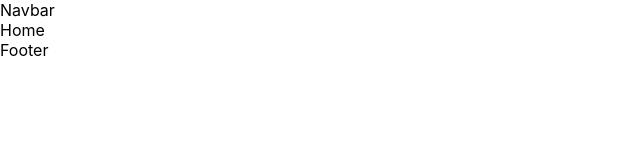
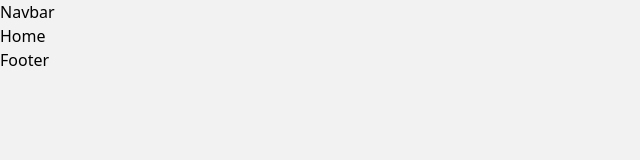
Before and after one commit to beashu77/magicsportingclub, a React (Create React App) app: page / in a window 1280 px wide. Shown: the top 160 px of the page, without its empty margins (0-640 px from the left). Built offline with nearby package versions, Linux system fonts and the light colour scheme.

Commit message:
added font-family location

```diff
--- a/src/index.css
+++ b/src/index.css
@@ -1,13 +1,74 @@
+@tailwind base;
+@tailwind components;
+@tailwind utilities;
+
+
+* {
+  box-sizing: border-box;
+}
+html,
 body {
+  height: 100%;
   margin: 0;
-  font-family: -apple-system, BlinkMacSystemFont, 'Segoe UI', 'Roboto', 'Oxygen',
-    'Ubuntu', 'Cantarell', 'Fira Sans', 'Droid Sans', 'Helvetica Neue',
-    sans-serif;
-  -webkit-font-smoothing: antialiased;
-  -moz-osx-font-smoothing: grayscale;
+  padding: 0;
 }
 
-code {
-  font-family: source-code-pro, Menlo, Monaco, Consolas, 'Courier New',
-    monospace;
+html {
+  background: #f2f2f2;
+
+
 }
+
+#root {
+  height: 100%;
+}
+
+
+::-webkit-scrollbar-track {
+background-color: none;
+border-radius: 10px;
+}
+
+::-webkit-scrollbar-corner {
+height: 0;
+}
+
+::-webkit-scrollbar {
+width: 12px;
+border-radius: 10px;
+}
+
+::-webkit-scrollbar-thumb {
+background-color: #a5a5a5;
+border-radius: 10px;
+}
+
+::-webkit-scrollbar-thumb:hover {
+background: #555; /* Handle color on hover */
+}
+
+/* styles.css */
+
+@font-face {
+  font-family: 'Figtree-Bold';
+  src: url('./asset/font-family/Figtree-Bold.ttf') format('truetype');
+  font-weight: bold;
+}
+
+@font-face {
+  font-family: 'Figtree-Regular';
+  src: url('./asset/font-family/Figtree-Regular.ttf') format('truetype');
+  font-weight: normal;
+}
+
+@font-face {
+  font-family: 'Figtree-Medium';
+  src: url('./asset/font-family/Figtree-Medium.ttf') format('truetype');
+  font-weight: medium;
+}
+
+@font-face {
+  font-family: 'Figtree-Black';
+  src: url('./asset/font-family/Figtree-Black.ttf') format('truetype');
+  font-weight: 900; /* Adjust the weight according to your font */
+}
```
